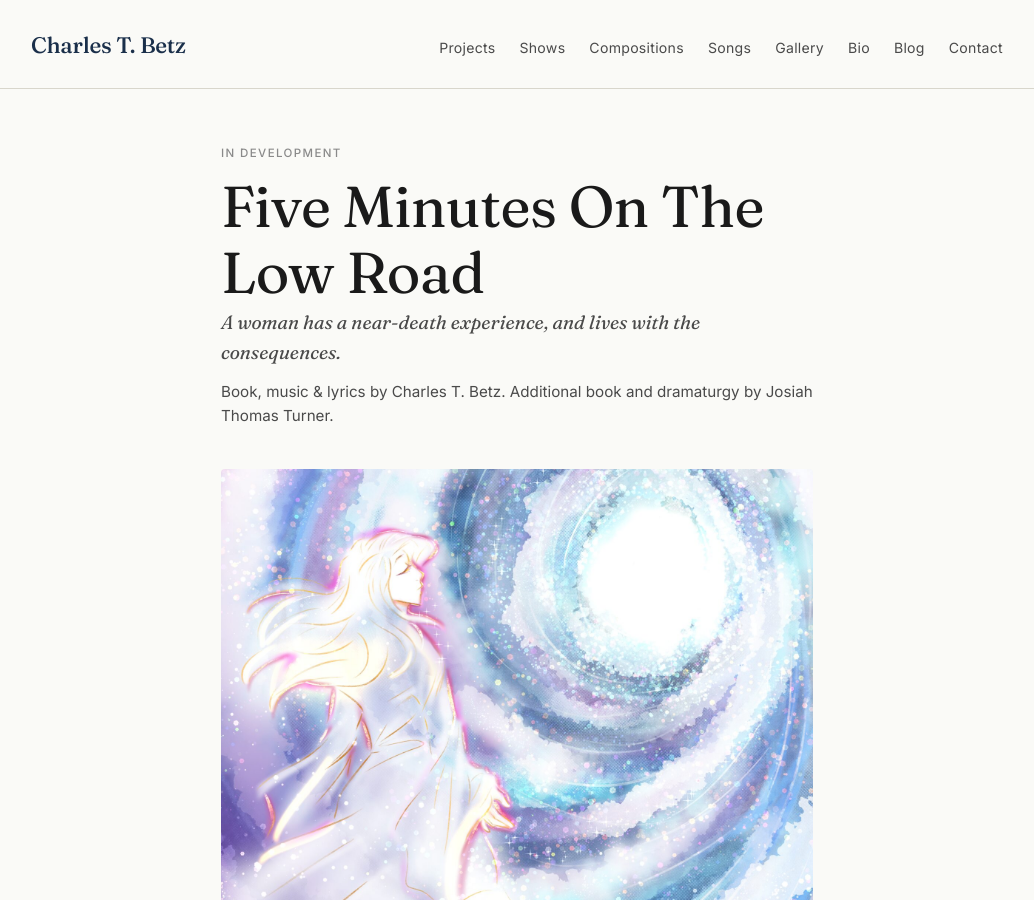
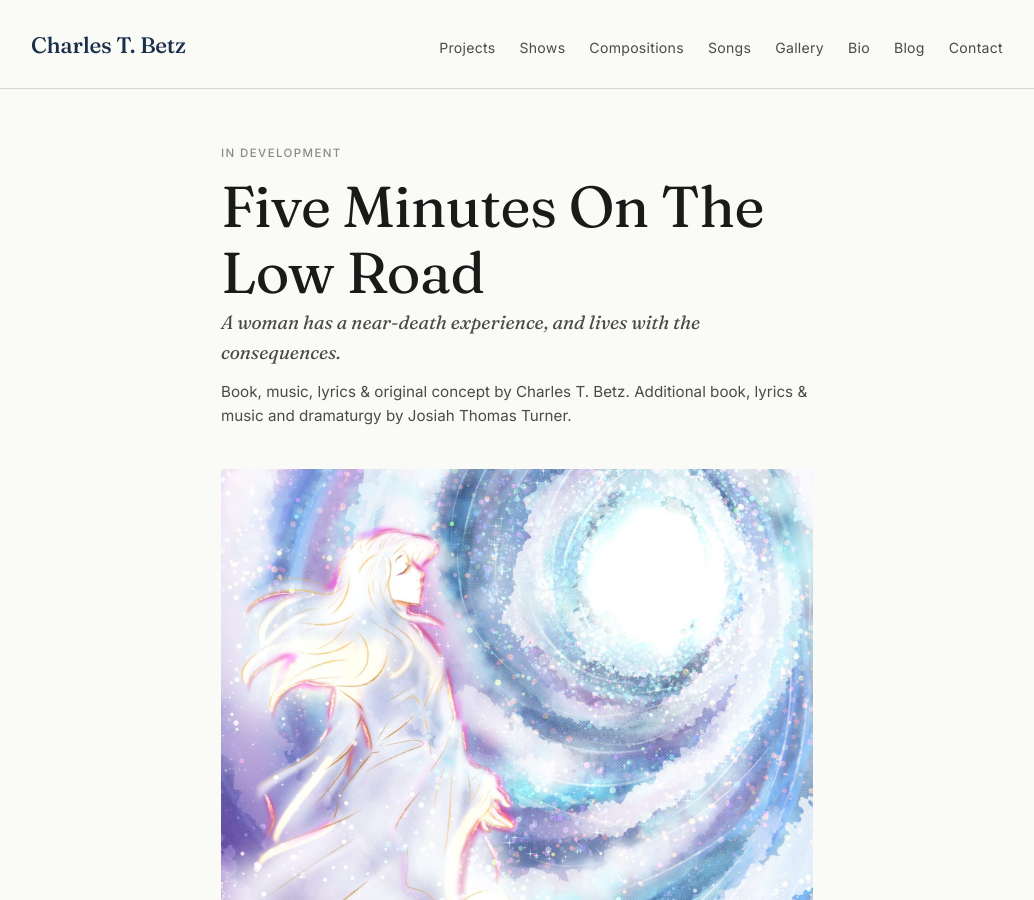
Before and after one commit to CharlesTBetz/charlestbetz.com, a Jekyll site: the page built from _projects/five-minutes-on-the-low-road.md, in a window 1280 px wide and 900 px high. Shown: the whole window, without its empty margins (123-1157 px from the left). Built offline with Jekyll 4.4.1, drawn with Linux system fonts in a browser that asks for light colours.

Commit message:
Five Minutes: align credits with 5minlowroad.com team page
Co-Authored-By: Claude Opus 5.5 <noreply@anthropic.com>

```diff
--- a/_projects/five-minutes-on-the-low-road.md
+++ b/_projects/five-minutes-on-the-low-road.md
@@ -2,7 +2,7 @@
 title: "Five Minutes On The Low Road"
 status: "In development"
 logline: "A woman has a near-death experience, and lives with the consequences."
-collaborators_text: "Book, music & lyrics by Charles T. Betz. Additional book and dramaturgy by Josiah Thomas Turner."
+collaborators_text: "Book, music, lyrics & original concept by Charles T. Betz. Additional book, lyrics & music and dramaturgy by Josiah Thomas Turner."
 year_started: 2023
 order: 1
 hero_image: /assets/images/projects/five-minutes-hero.jpg
```
